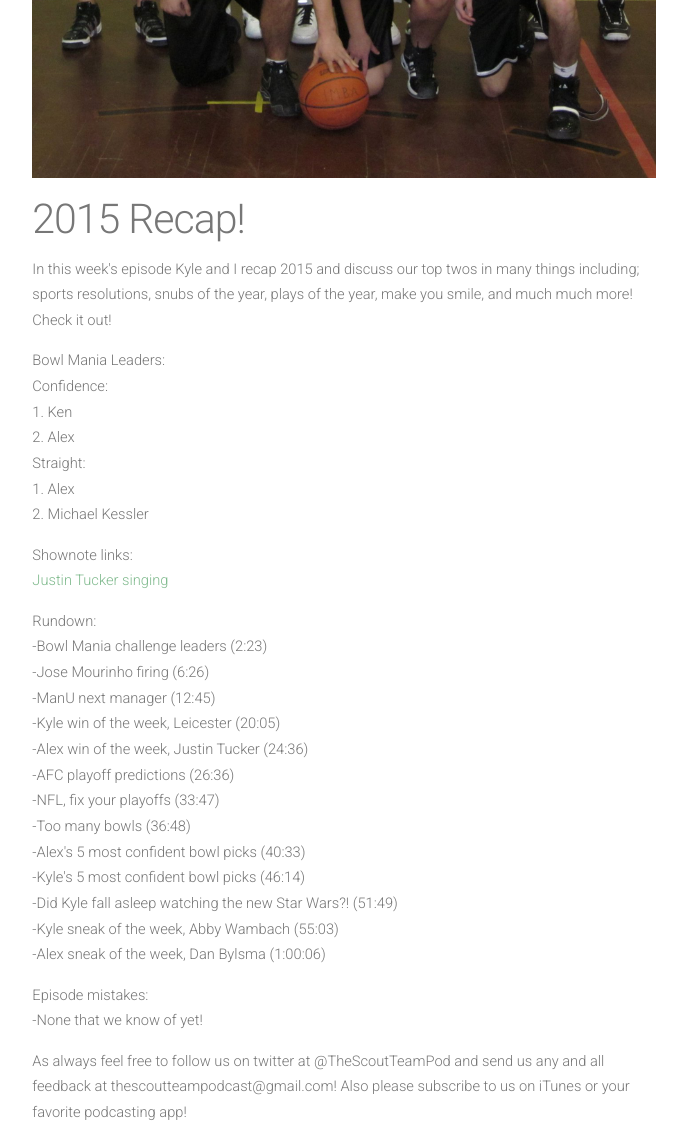
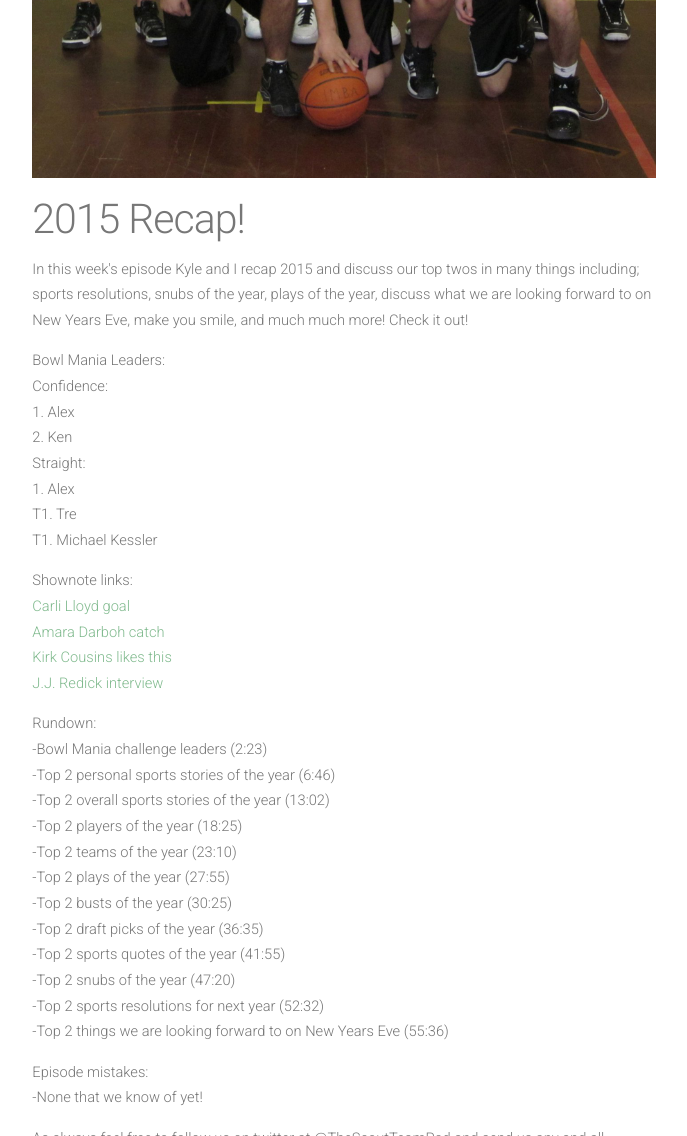
Before and after one commit to alancast/alancast.github.io, a Jekyll site: the page built from _posts/2015-12-30-episode12.md, in a window 1280 px wide and 1400 px high, scrolled down 911 px, cut to the strip 0-1136 px from the top of the window. Shown: the whole strip, without its empty margins (296-983 px from the left). Built offline with Jekyll 4.4.1, drawn with Linux system fonts in a browser that asks for light colours; nearby versions of some CDN libraries.

Commit message:
updating episode 12 post

```diff
--- a/_posts/2015-12-30-episode12.md
+++ b/_posts/2015-12-30-episode12.md
@@ -5,30 +5,33 @@ layout: post
 tags: PodcastEpisode
 ---
 
-<p>In this week's episode Kyle and I recap 2015 and discuss our top twos in many things including; sports resolutions, snubs of the year, plays of the year, make you smile, and much much more! Check it out!</p>
+<p>In this week's episode Kyle and I recap 2015 and discuss our top twos in many things including; sports resolutions, snubs of the year, plays of the year, discuss what we are looking forward to on New Years Eve, make you smile, and much much more! Check it out!</p>
 <p>Bowl Mania Leaders:
 <br>Confidence:
-<br>1. Ken
-<br>2. Alex
+<br>1. Alex
+<br>2. Ken
 <br>Straight:
 <br>1. Alex
-<br>2. Michael Kessler</p>
+<br>T1. Tre
+<br>T1. Michael Kessler</p>
 <p>Shownote links:
-<br><a target="_blank" href="https://www.youtube.com/watch?v=T7uRB7W86GM">Justin Tucker singing</a></p>
+<br><a target="_blank" href="https://www.youtube.com/watch?v=mBosyOJ3PIY">Carli Lloyd goal</a>
+<br><a target="_blank" href="https://www.youtube.com/watch?v=a2R_jsR9FRw">Amara Darboh catch</a>
+<br><a target="_blank" href="https://www.youtube.com/watch?v=bsB7UQ8BlE0">Kirk Cousins likes this</a>
+<br><a target="_blank" href="https://www.youtube.com/watch?v=CC0RD_sQq-E">J.J. Redick interview</a></p>
 <p>Rundown:
 <br>-Bowl Mania challenge leaders (2:23)
-<br>-Jose Mourinho firing (6:26)
-<br>-ManU next manager (12:45)
-<br>-Kyle win of the week, Leicester (20:05)
-<br>-Alex win of the week, Justin Tucker (24:36)
-<br>-AFC playoff predictions (26:36)
-<br>-NFL, fix your playoffs (33:47)
-<br>-Too many bowls (36:48)
-<br>-Alex's 5 most confident bowl picks (40:33)
-<br>-Kyle's 5 most confident bowl picks (46:14)
-<br>-Did Kyle fall asleep watching the new Star Wars?! (51:49)
-<br>-Kyle sneak of the week, Abby Wambach (55:03)
-<br>-Alex sneak of the week, Dan Bylsma (1:00:06)</p>
+<br>-Top 2 personal sports stories of the year (6:46)
+<br>-Top 2 overall sports stories of the year (13:02)
+<br>-Top 2 players of the year (18:25)
+<br>-Top 2 teams of the year (23:10)
+<br>-Top 2 plays of the year (27:55)
+<br>-Top 2 busts of the year (30:25)
+<br>-Top 2 draft picks of the year (36:35)
+<br>-Top 2 sports quotes of the year (41:55)
+<br>-Top 2 snubs of the year (47:20)
+<br>-Top 2 sports resolutions for next year (52:32)
+<br>-Top 2 things we are looking forward to on New Years Eve (55:36)</p>
 <p>Episode mistakes:
 <br>-None that we know of yet!</p>
 <p>As always feel free to follow us on twitter at @TheScoutTeamPod and send us any and all feedback at thescoutteampodcast@gmail.com! Also please subscribe to us on iTunes or your favorite podcasting app!</p>
```
